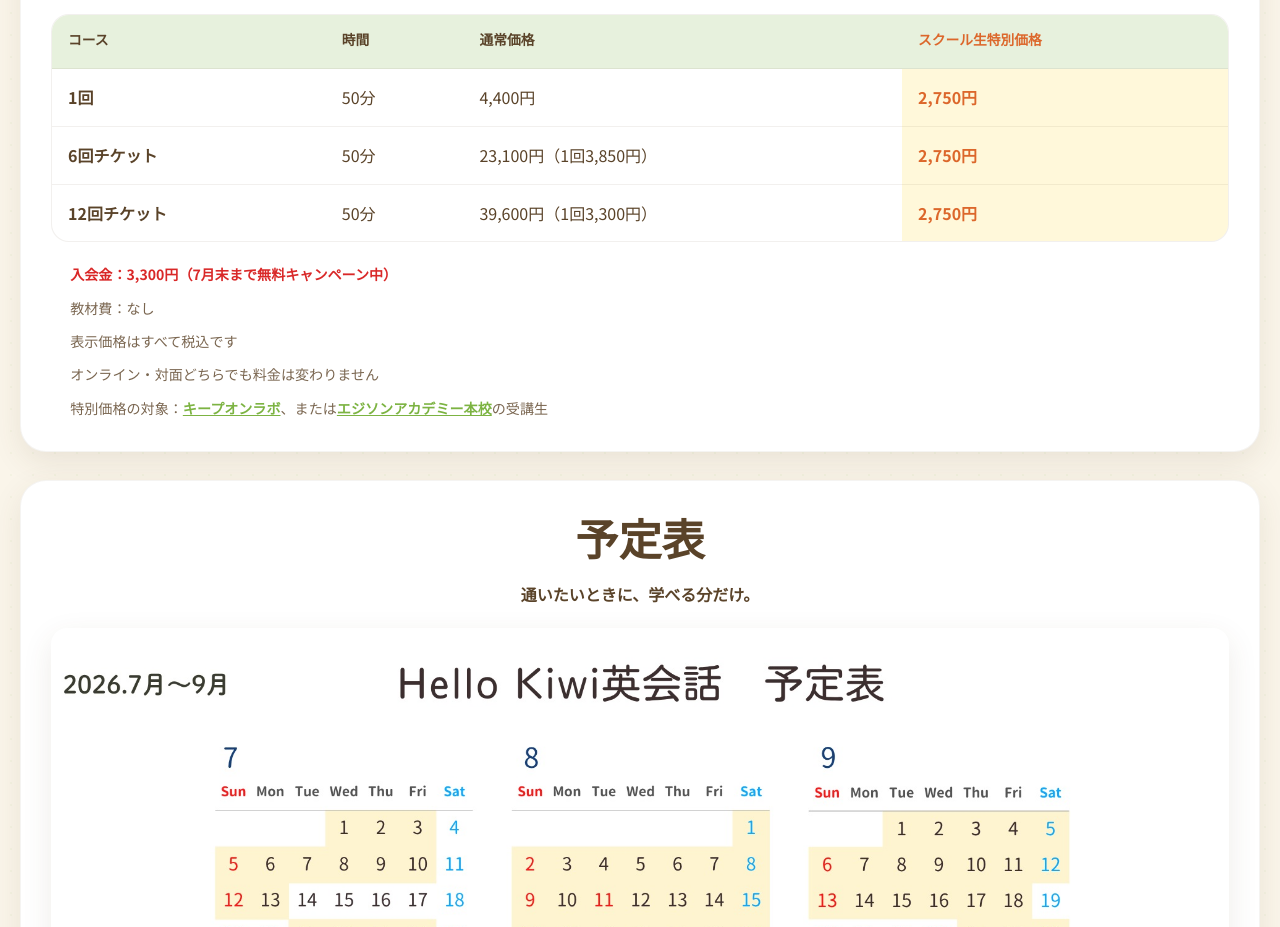
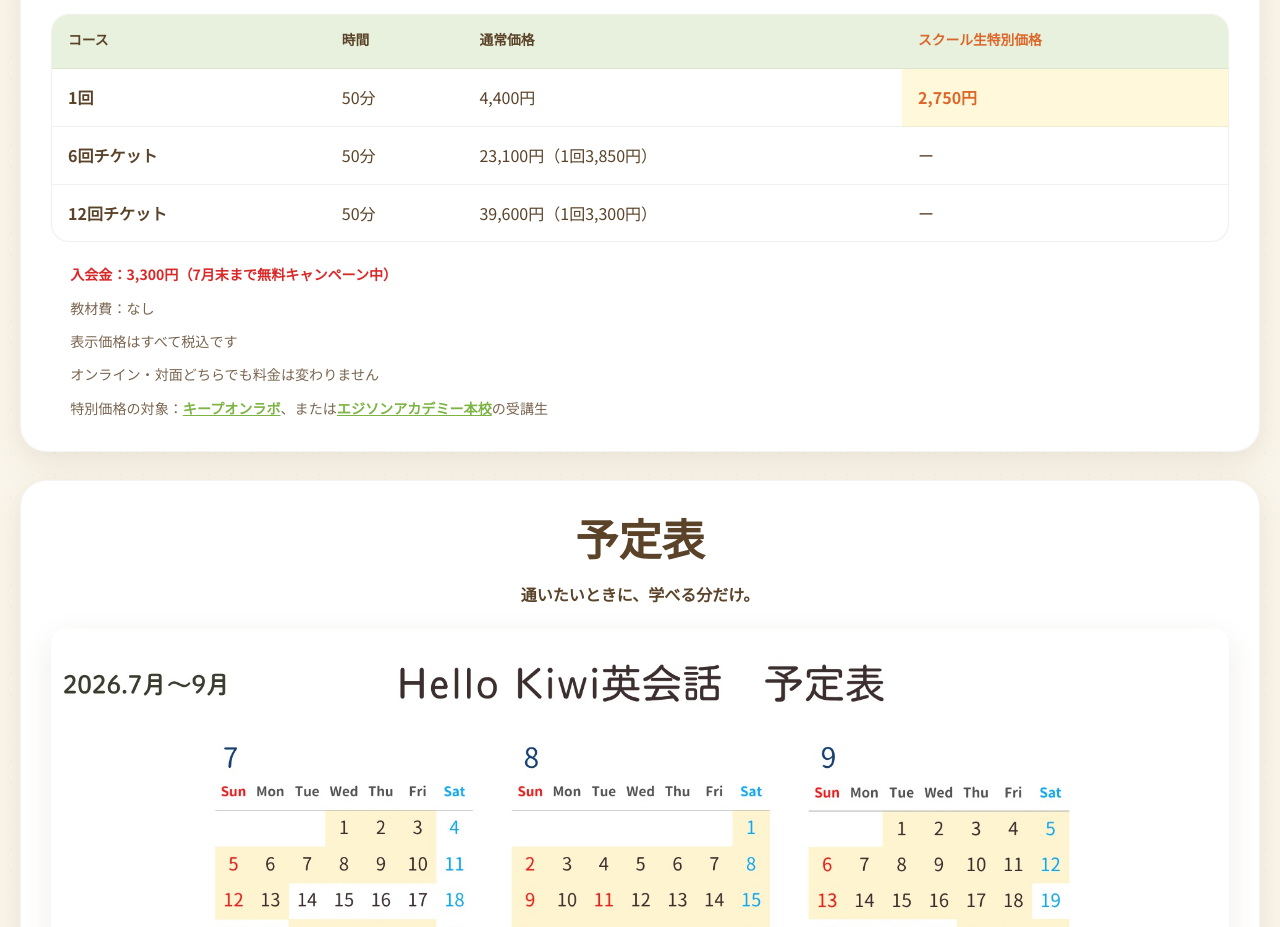
Before and after one commit to keepon1115/Hello-kiwi, a Next.js app: page /courses in a window 1280 px wide. Shown: the part 2000-2927 px from the top of the page. Built offline with nearby package versions, Linux system fonts and the light colour scheme; a web font is replaced by a local one.

Commit message:
もも更新

```diff
--- a/app/courses/CoursesClient.tsx
+++ b/app/courses/CoursesClient.tsx
@@ -93,7 +93,10 @@
                       </td>
                       <td data-label="時間">{p.format}</td>
                       <td data-label="通常価格">{p.regular}</td>
-                      <td data-label="スクール生特別価格" className="hl">
+                      <td
+                        data-label="スクール生特別価格"
+                        className={p.course === '1回' ? 'hl' : 'student-unavailable'}
+                      >
                         {p.student}
                       </td>
                     </tr>
@@ -290,6 +293,7 @@
             font-size: 0.78rem;
           }
           .price-table td:last-child { border-bottom: none; }
+          .price-table td.student-unavailable { display: none; }
         }
       `}</style>
     </>
--- a/lib/data/pricing.ts
+++ b/lib/data/pricing.ts
@@ -16,13 +16,13 @@
     course: '6回チケット',
     format: '50分',
     regular: '23,100円（1回3,850円）',
-    student: '2,750円'
+    student: 'ー'
   },
   {
     course: '12回チケット',
     format: '50分',
     regular: '39,600円（1回3,300円）',
-    student: '2,750円'
+    student: 'ー'
   }
 ];
 
```
